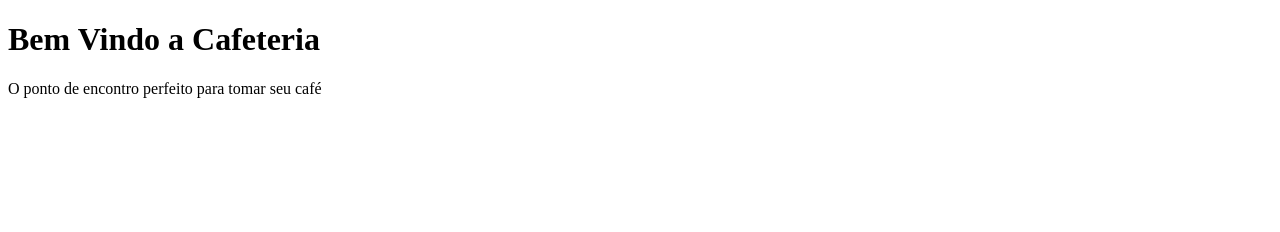
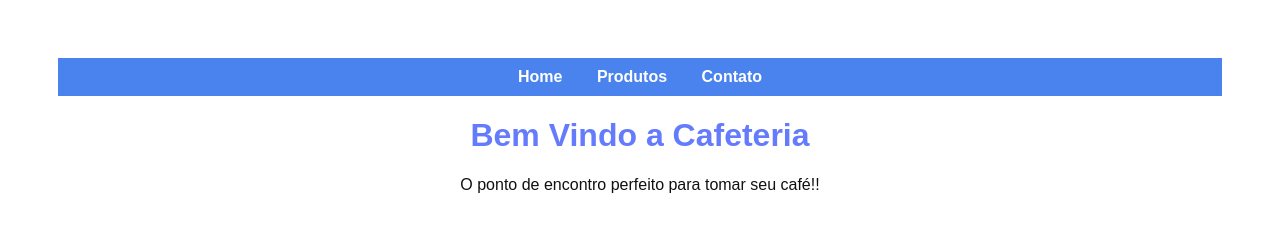
Before and after one commit to mariasteles/Cafeteria, a plain HTML site: page index.html in a window 1280 px wide. Drawn offline with Linux system fonts and the light colour scheme.

Commit message:
#7 Adicionado o menu de navegação

```diff
--- a/index.html
+++ b/index.html
@@ -4,10 +4,15 @@
     <meta charset="UTF-8">
     <meta name="viewport" content="width=device-width, initial-scale=1.0">
     <title>Cafeteria</title>
-    <link rel="stylesheet" href="sytle.css">
+    <link rel="stylesheet" href="style.css">
 </head>
 <body>
+    <nav>
+        <a href="index.html">Home</a>
+        <a href="produtos.html">Produtos</a>
+        <a href="contato.html">Contato</a>
+    </nav>
     <h1> Bem Vindo a Cafeteria </h1>
-    <p> O ponto de encontro perfeito para tomar seu café </p>
+    <p> O ponto de encontro perfeito para tomar seu café!! </p>
 </body>
 </html>
--- a/style.css
+++ b/style.css
@@ -1,11 +1,26 @@
-body{
+body {
     background-color: rgb(255, 253, 253)f3;
-    color: #ff7373;
+    color: #111111;
     font-family: Arial, Helvetica, sans-serif;
     text-align: center;
     padding: 50px;
 }
 
-h1{
-    color: #2222226b;
+nav {
+    background-color: #4a83ee;
+    padding: 10px;
 }
+nav a {
+    color: white;
+    margin: 0 15px;
+    text-decoration: none;
+    font-weight: bold;
+}
+
+nav a:hover {
+    text-decoration: underline;
+}
+
+h1 {
+    color: #4762fcd7;
+}
```
Also changed, not shown: contato.html (+5 -0 lines), produtos.html (+7 -2 lines).
